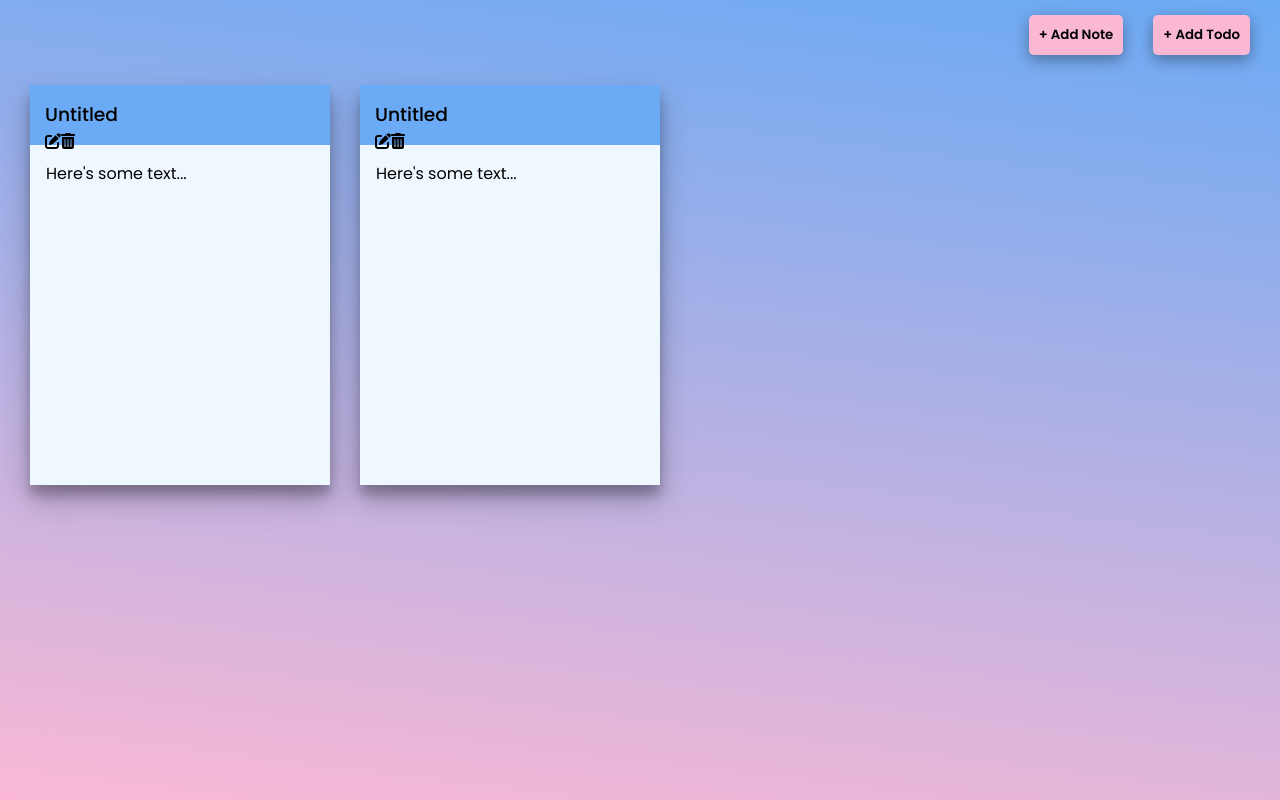
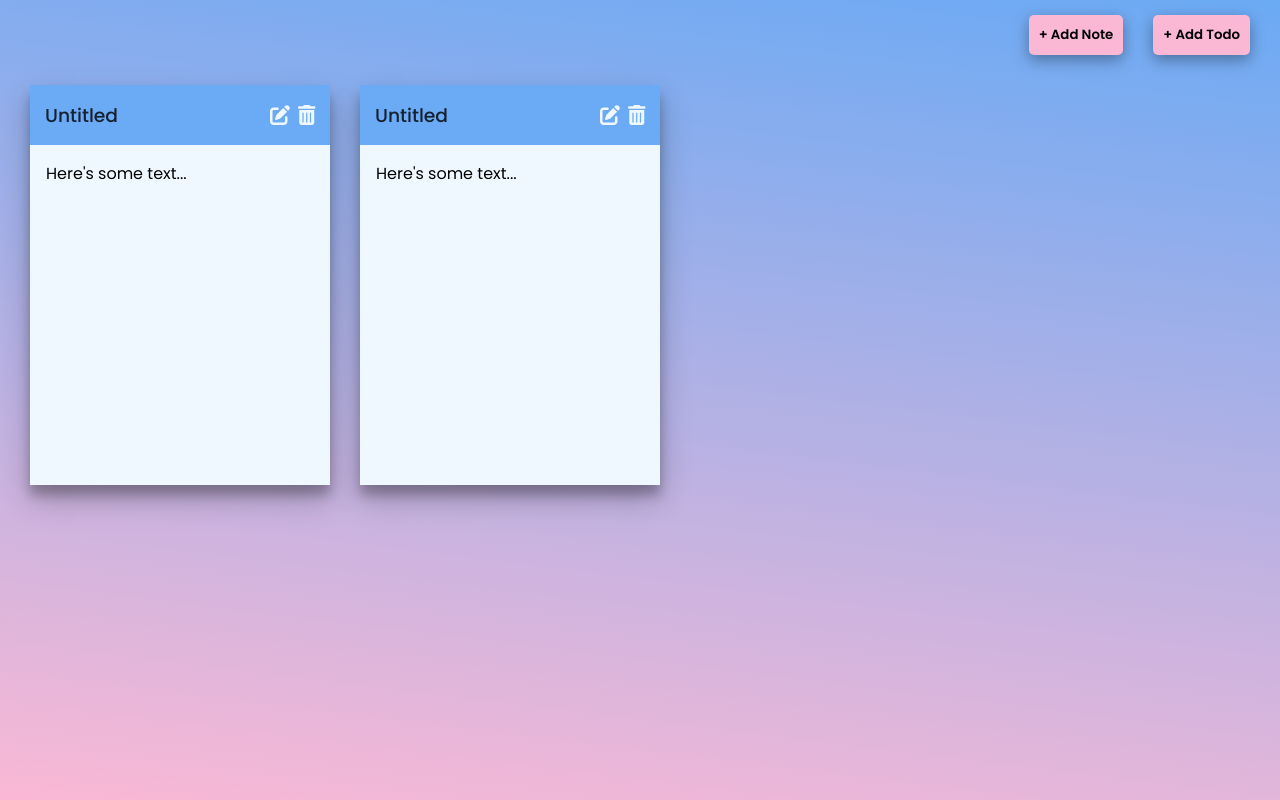
Before and after one commit to marijahavaic/notes-todo-app, a React (Create React App) app: page / in a window 1280 px wide. Built offline with nearby package versions, Linux system fonts and the light colour scheme.

Commit message:
Style Note component's header

```diff
--- a/src/Components/Note.js
+++ b/src/Components/Note.js
@@ -13,8 +13,8 @@ class Note extends React.Component {
             <div className='Header'>
                 <h3>Untitled</h3>
                 <div className='Icons'>
-                    <FontAwesomeIcon icon={faPenToSquare} />
-                    <FontAwesomeIcon icon={faTrashCan} />
+                    <FontAwesomeIcon icon={faPenToSquare} className="Icon" />
+                    <FontAwesomeIcon icon={faTrashCan} className="Icon" />
                 </div>
             </div>
             <div className='Body'>
--- a/src/Style/Note.css
+++ b/src/Style/Note.css
@@ -12,13 +12,36 @@
     height: 30px;
     background-color: rgba(107,170,244,1);
     text-align: left;
-    padding: 15px 0 15px 15px;
+    padding: 15px;
+    display: flex;
+    justify-content: space-between;
+    align-items: center;
 }
 
 .Note .Header h3 {
     margin: 0;
     padding: 0;
     font-weight: 500;
+    color: #000;
+    opacity: 0.8;
+}
+
+.Note .Header .Icons {
+    font-size: 20px;
+    color: aliceblue;
+}
+
+.Note .Header .Icons .Icon {
+    padding-left: 8px;
+}
+
+.Note .Header .Icons .Icon:active {
+    transform: scale(0.95);
+}
+
+.Note .Header .Icons .Icon:hover {
+    color: #000;
+    opacity: 0.5;
 }
 
 .Note .Body {
```
